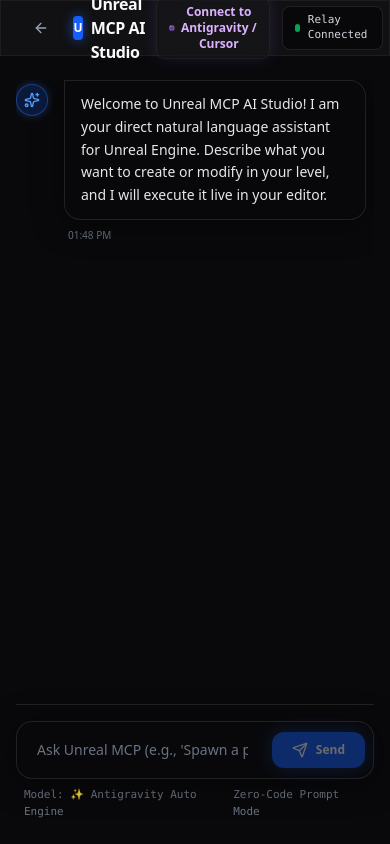
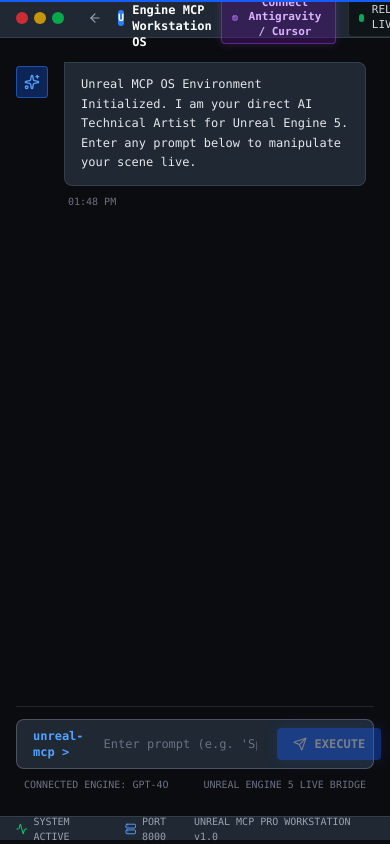
Before and after one commit to Jeevant010/UnrealMCP_UI, a Next.js app in the folder unrealui/: page /ide in a window 390 px wide. Built offline with nearby package versions, Linux system fonts and the light colour scheme.

Commit message:
feat: create Unreal Engine MCP workstation interface with live relay and IDE integration

```diff
--- a/unrealui/src/app/ide/page.tsx
+++ b/unrealui/src/app/ide/page.tsx
@@ -5,7 +5,8 @@
 import {
   Settings, ArrowLeft, Loader2, Send, Sparkles,
   Terminal, CheckCircle2, AlertCircle, Bot, User,
-  ChevronDown, ChevronUp, Copy, Check, Cpu, ShieldCheck
+  ChevronDown, ChevronUp, Copy, Check, Cpu, ShieldCheck,
+  Maximize2, Minus, X, Activity, Server, Radio
 } from "lucide-react";
 
 interface Message {
@@ -26,7 +27,7 @@
   const [showAntigravityModal, setShowAntigravityModal] = useState(false);
   const [ngrokUrl, setNgrokUrl] = useState("http://localhost:8000/sse");
   const [apiKey, setApiKey] = useState("");
-  const [selectedModel, setSelectedModel] = useState("antigravity-auto");
+  const [selectedModel, setSelectedModel] = useState("gpt-4o");
   const [prompt, setPrompt] = useState("");
   const [isProcessing, setIsProcessing] = useState(false);
   const [expandedTools, setExpandedTools] = useState<Record<string, boolean>>({});
@@ -36,7 +37,7 @@
     {
       id: "1",
       sender: "assistant",
-      text: "Welcome to Unreal MCP AI Studio! I am your direct natural language assistant for Unreal Engine. Describe what you want to create or modify in your level, and I will execute it live in your editor.",
+      text: "Unreal MCP OS Environment Initialized. I am your direct AI Technical Artist for Unreal Engine 5. Enter any prompt below to manipulate your scene live.",
       timestamp: new Date().toLocaleTimeString([], { hour: '2-digit', minute: '2-digit' })
     }
   ]);
@@ -91,17 +92,16 @@
     setIsProcessing(true);
     const assistantMsgId = (Date.now() + 1).toString();
 
-    // Add assistant thinking message with tool badge
     setMessages(prev => [
       ...prev,
       {
         id: assistantMsgId,
         sender: "assistant",
-        text: "Understanding prompt & orchestrating Unreal Engine scene...",
+        text: `Processing prompt via ${selectedModel.toUpperCase()}...`,
         timestamp: new Date().toLocaleTimeString([], { hour: '2-digit', minute: '2-digit' }),
         toolCall: {
           name: "execute_python_in_editor",
-          script: "# Executing instruction inside Unreal Engine...",
+          script: "# Generating & executing Python script in Unreal Engine...",
           status: "running"
         }
       }
@@ -114,6 +114,7 @@
         body: JSON.stringify({
           url: ngrokUrl,
           prompt: userPromptText,
+          apiKey: apiKey,
           model: selectedModel
         })
       });
@@ -126,7 +127,7 @@
             msg.id === assistantMsgId
               ? {
                   ...msg,
-                  text: `Successfully executed your request in Unreal Engine!`,
+                  text: data.explanation || "Successfully executed your request in Unreal Engine!",
                   toolCall: {
                     name: "execute_python_in_editor",
                     script: data.executedScript || `# Prompt: ${userPromptText}`,
@@ -143,10 +144,10 @@
             msg.id === assistantMsgId
               ? {
                   ...msg,
-                  text: `❌ Could not complete request in Unreal Engine. Please check your connection.`,
+                  text: `❌ Could not complete request in Unreal Engine. Please check connection.`,
                   toolCall: {
                     name: "execute_python_in_editor",
-                    script: "# Attempted execution",
+                    script: data.executedScript || "# Attempted script",
                     output: data.error,
                     status: "error"
                   }
@@ -161,7 +162,7 @@
           msg.id === assistantMsgId
             ? {
                 ...msg,
-                text: `❌ Connection Error: Ensure UnrealMCP_Relay.exe and Ngrok are running.`,
+                text: `❌ Relay Error: Ensure UnrealMCP_Relay.exe and Ngrok are active.`,
                 toolCall: {
                   name: "execute_python_in_editor",
                   script: "# Network failure",
@@ -178,60 +179,74 @@
   };
 
   return (
-    <div className="h-screen flex flex-col bg-[#09090b] text-foreground overflow-hidden font-sans">
+    <div className="h-screen flex flex-col bg-[#0b0c10] text-[#c5c6c7] overflow-hidden font-mono border-t-2 border-blue-600 select-none">
 
-      {/* Top Navbar */}
-      <header className="h-14 flex justify-between items-center px-6 border-b border-white/10 glass sticky top-0 z-20">
-        <div className="flex items-center gap-4">
-          <Link href="/" className="p-2 hover:bg-white/10 rounded-lg text-gray-400 hover:text-white transition-colors">
-            <ArrowLeft className="w-4 h-4" />
+      {/* Ubuntu / Enterprise OS Title Bar */}
+      <header className="h-10 flex justify-between items-center px-4 bg-[#1f2833] border-b border-white/10 text-xs z-20">
+        <div className="flex items-center gap-3">
+          {/* OS Window Controls */}
+          <div className="flex items-center gap-1.5 mr-2">
+            <div className="w-3 h-3 rounded-full bg-red-500/80 hover:bg-red-500 cursor-pointer transition-colors" />
+            <div className="w-3 h-3 rounded-full bg-yellow-500/80 hover:bg-yellow-500 cursor-pointer transition-colors" />
+            <div className="w-3 h-3 rounded-full bg-green-500/80 hover:bg-green-500 cursor-pointer transition-colors" />
+          </div>
+
+          <Link href="/" className="p-1 hover:bg-white/10 rounded text-gray-400 hover:text-white transition-colors">
+            <ArrowLeft className="w-3.5 h-3.5" />
           </Link>
-          <div className="font-bold text-base tracking-tight flex items-center gap-2">
-            <div className="w-6 h-6 rounded bg-blue-600 flex items-center justify-center font-extrabold text-white text-xs shadow-[0_0_12px_rgba(37,99,235,0.6)]">
+
+          <div className="font-semibold flex items-center gap-2 text-white">
+            <div className="w-4 h-4 rounded bg-blue-500 flex items-center justify-center font-black text-[10px] text-white">
               U
             </div>
-            <span>Unreal MCP AI Studio</span>
+            <span>Unreal Engine MCP Workstation OS</span>
           </div>
         </div>
 
         <div className="flex items-center gap-3">
+          {/* Active Model Pill */}
+          <div className="hidden sm:flex items-center gap-1.5 bg-black/40 border border-blue-500/30 px-2.5 py-1 rounded text-[11px] text-blue-400">
+            <Radio className="w-3 h-3 animate-pulse text-blue-400" />
+            <span>MODEL: {selectedModel.toUpperCase()}</span>
+          </div>
+
           {/* Antigravity Integration Button */}
           <button
             onClick={() => setShowAntigravityModal(true)}
-            className="px-3 py-1.5 rounded-lg glass hover:bg-white/10 text-xs font-semibold text-purple-300 border border-purple-500/30 flex items-center gap-1.5 transition-all shadow-[0_0_15px_rgba(168,85,247,0.15)]"
+            className="px-2.5 py-1 rounded bg-purple-900/40 hover:bg-purple-800/60 text-[11px] font-semibold text-purple-300 border border-purple-500/40 flex items-center gap-1.5 transition-all shadow-[0_0_10px_rgba(168,85,247,0.2)]"
           >
             <Cpu className="w-3.5 h-3.5 text-purple-400" />
-            <span>Connect to Antigravity / Cursor</span>
+            <span>Connect Antigravity / Cursor</span>
           </button>
 
           {/* Connection Status Indicator */}
-          <div className="flex items-center gap-2 bg-black/50 border border-white/10 px-3 py-1.5 rounded-lg text-xs">
+          <div className="flex items-center gap-2 bg-black/50 border border-white/10 px-2.5 py-1 rounded text-[11px]">
             <span className={`w-2 h-2 rounded-full ${ngrokUrl ? "bg-green-400 animate-pulse" : "bg-yellow-500"}`} />
-            <span className="text-gray-300 font-mono text-[11px]">
-              {ngrokUrl ? "Relay Connected" : "No Tunnel"}
+            <span className="text-gray-300">
+              {ngrokUrl ? "RELAY LIVE" : "OFFLINE"}
             </span>
           </div>
 
-          {/* Settings Button */}
+          {/* Settings Toggle */}
           <button
             onClick={() => setShowSettings(!showSettings)}
-            className={`p-2 rounded-lg transition-colors ${
-              showSettings ? "bg-white/15 text-white" : "text-gray-400 hover:bg-white/10 hover:text-white"
+            className={`p-1.5 rounded transition-colors ${
+              showSettings ? "bg-white/20 text-white" : "text-gray-400 hover:bg-white/10 hover:text-white"
             }`}
-            title="Settings"
+            title="System Settings"
           >
-            <Settings className="w-4 h-4" />
+            <Settings className="w-3.5 h-3.5" />
           </button>
         </div>
       </header>
 
       {/* Antigravity / Cursor Integration Modal */}
       {showAntigravityModal && (
-        <div className="fixed inset-0 bg-black/80 backdrop-blur-md flex items-center justify-center z-50 p-4">
-          <div className="glass-panel border border-white/15 rounded-2xl max-w-xl w-full p-6 shadow-2xl relative">
+        <div className="fixed inset-0 bg-black/80 backdrop-blur-sm flex items-center justify-center z-50 p-4">
+          <div className="bg-[#1f2833] border border-white/15 rounded-xl max-w-xl w-full p-6 shadow-2xl relative text-sans">
             <div className="flex justify-between items-center mb-4 border-b border-white/10 pb-3">
-              <h3 className="text-lg font-bold flex items-center gap-2 text-white">
-                <Cpu className="w-5 h-5 text-purple-400" /> Connect to Antigravity, Claude or Cursor
+              <h3 className="text-base font-bold flex items-center gap-2 text-white">
+                <Cpu className="w-5 h-5 text-purple-400" /> Antigravity & IDE Integration Setup
               </h3>
               <button
                 onClick={() => setShowAntigravityModal(false)}
@@ -242,13 +257,13 @@
             </div>
 
             <p className="text-xs text-gray-300 leading-relaxed mb-4">
-              To use Unreal MCP inside <strong>Antigravity</strong>, <strong>Claude Desktop</strong>, or <strong>Cursor IDE</strong>, simply add this configuration block to your tool settings:
+              To use this Unreal Engine MCP directly inside <strong>Antigravity</strong>, <strong>Claude Desktop</strong>, or <strong>Cursor IDE</strong>, add this JSON configuration:
             </p>
 
-            <div className="bg-black/90 p-4 rounded-xl border border-white/10 font-mono text-xs text-purple-300 relative mb-4">
+            <div className="bg-black/90 p-4 rounded-lg border border-white/10 font-mono text-xs text-purple-300 relative mb-4">
               <button
                 onClick={copyAntigravityConfig}
-                className="absolute top-3 right-3 p-1.5 rounded-md bg-white/10 hover:bg-white/20 text-gray-300 transition-colors flex items-center gap-1 text-[11px]"
+                className="absolute top-3 right-3 p-1.5 rounded bg-white/10 hover:bg-white/20 text-gray-300 transition-colors flex items-center gap-1 text-[11px]"
               >
                 {copiedConfig ? <Check className="w-3.5 h-3.5 text-green-400" /> : <Copy className="w-3.5 h-3.5" />}
                 {copiedConfig ? "Copied!" : "Copy JSON"}
@@ -264,13 +279,13 @@
             </div>
 
             <div className="text-xs text-gray-400 space-y-2 mb-6">
-              <p>📍 <strong>Antigravity / Claude Desktop Path</strong>: <code>%APPDATA%/Claude/claude_desktop_config.json</code></p>
+              <p>📍 <strong>Antigravity / Claude Config Path</strong>: <code>%APPDATA%/Claude/claude_desktop_config.json</code></p>
               <p>📍 <strong>Cursor IDE</strong>: Settings → Features → MCP → Add Server (Type: <code>command</code>)</p>
             </div>
 
             <button
               onClick={() => setShowAntigravityModal(false)}
-              className="w-full py-2.5 bg-blue-600 hover:bg-blue-500 rounded-xl text-xs font-bold transition-all shadow-[0_0_15px_rgba(37,99,235,0.4)]"
+              className="w-full py-2 bg-blue-600 hover:bg-blue-500 text-white rounded font-bold text-xs transition-all shadow-[0_0_15px_rgba(37,99,235,0.4)]"
             >
               Done
             </button>
@@ -278,55 +293,68 @@
         </div>
       )}
 
-      {/* Main Workspace Layout */}
+      {/* Main OS Workstation Body */}
       <div className="flex-1 flex overflow-hidden relative">
 
-        {/* Settings Panel */}
+        {/* System Settings Drawer */}
         {showSettings && (
-          <div className="absolute inset-y-0 right-0 w-80 glass-panel border-l border-white/15 p-6 z-30 shadow-2xl flex flex-col gap-6">
+          <div className="absolute inset-y-0 right-0 w-80 bg-[#1f2833] border-l border-white/15 p-6 z-30 shadow-2xl flex flex-col gap-6 text-sans">
             <div>
-              <h3 className="text-base font-bold mb-1 flex items-center gap-2">
-                <Settings className="w-4 h-4 text-blue-400" /> Connection Settings
+              <h3 className="text-sm font-bold mb-1 flex items-center gap-2 text-white">
+                <Settings className="w-4 h-4 text-blue-400" /> System & Model Settings
               </h3>
-              <p className="text-xs text-gray-400">Configure your local tunnel endpoint.</p>
+              <p className="text-xs text-gray-400">Configure LLM keys & Relay endpoints.</p>
             </div>
 
             <div className="flex flex-col gap-2">
-              <label className="text-xs font-medium text-gray-300">Ngrok / Local Tunnel SSE URL</label>
+              <label className="text-xs font-medium text-gray-300">Ngrok / SSE Endpoint URL</label>
               <input
                 type="text"
                 placeholder="https://xxxx.ngrok.app/sse"
                 value={ngrokUrl}
                 onChange={e => setNgrokUrl(e.target.value)}
-                className="w-full bg-black/60 border border-white/15 rounded-lg px-3 py-2 text-xs font-mono focus:outline-none focus:border-blue-500"
+                className="w-full bg-black/70 border border-white/15 rounded px-3 py-2 text-xs font-mono focus:outline-none focus:border-blue-500 text-white"
               />
-              <p className="text-[10px] text-gray-500">The URL shown in your running <code>UnrealMCP_Relay.exe</code> window.</p>
+              <p className="text-[10px] text-gray-500">The SSE tunnel URL generated by <code>UnrealMCP_Relay.exe</code>.</p>
             </div>
 
             <div className="flex flex-col gap-2">
-              <label className="text-xs font-medium text-gray-300">Model Engine</label>
+              <label className="text-xs font-medium text-gray-300">AI Model Provider</label>
               <select
                 value={selectedModel}
                 onChange={e => setSelectedModel(e.target.value)}
-                className="w-full bg-black/60 border border-white/15 rounded-lg px-3 py-2 text-xs focus:outline-none focus:border-blue-500 text-gray-200"
+                className="w-full bg-black/70 border border-white/15 rounded px-3 py-2 text-xs focus:outline-none focus:border-blue-500 text-white"
               >
-                <option value="antigravity-auto">✨ Antigravity Auto Engine (Recommended)</option>
-                <option value="gpt-4o">OpenAI GPT-4o</option>
+                <option value="gpt-4o">OpenAI GPT-4o (Default Connected)</option>
+                <option value="gpt-4o-mini">OpenAI GPT-4o Mini (Fast)</option>
                 <option value="claude-3-5-sonnet">Claude 3.5 Sonnet</option>
+                <option value="groq-llama">Groq Llama 3.3 70B (Ultra Fast)</option>
               </select>
+            </div>
+
+            <div className="flex flex-col gap-2">
+              <label className="text-xs font-medium text-gray-300">OpenAI / Groq API Key (Optional)</label>
+              <input
+                type="password"
+                placeholder="sk-... or gsk-..."
+                value={apiKey}
+                onChange={e => setApiKey(e.target.value)}
+                className="w-full bg-black/70 border border-white/15 rounded px-3 py-2 text-xs font-mono focus:outline-none focus:border-blue-500 text-white"
+              />
+              <p className="text-[10px] text-gray-500">Passes directly to LLM endpoint. Leave empty to use system default engine.</p>
             </div>
 
             <button
               onClick={() => setShowSettings(false)}
-              className="mt-auto w-full py-2 bg-blue-600 hover:bg-blue-500 rounded-lg text-xs font-bold transition-all"
+              className="mt-auto w-full py-2 bg-blue-600 hover:bg-blue-500 rounded text-xs font-bold text-white transition-all"
             >
-              Save Settings
+              Apply Settings
             </button>
           </div>
         )}
 
-        {/* Chat Feed */}
-        <div className="flex-1 flex flex-col max-w-3xl mx-auto w-full px-4 py-6">
+        {/* Central Terminal / Chat Stream */}
+        <div className="flex-1 flex flex-col max-w-4xl mx-auto w-full px-4 py-6">
           <div className="flex-1 overflow-y-auto space-y-6 pr-2">
             {messages.map(msg => (
               <div
@@ -334,46 +362,60 @@
                 className={`flex gap-4 ${msg.sender === "user" ? "justify-end" : "justify-start"}`}
               >
                 {msg.sender === "assistant" && (
-                  <div className="w-8 h-8 rounded-full bg-blue-600/20 border border-blue-500/40 flex items-center justify-center text-blue-400 shrink-0 mt-1 shadow-[0_0_10px_rgba(59,130,246,0.3)]">
+                  <div className="w-8 h-8 rounded bg-blue-600/30 border border-blue-500/50 flex items-center justify-center text-blue-400 shrink-0 mt-1">
                     <Sparkles className="w-4 h-4" />
                   </div>
                 )}
 
-                <div className={`max-w-xl flex flex-col gap-2 ${msg.sender === "user" ? "items-end" : "items-start"}`}>
+                <div className={`max-w-2xl flex flex-col gap-2 ${msg.sender === "user" ? "items-end" : "items-start"}`}>
 
-                  {/* Message Bubble */}
+                  {/* Text Bubble */}
                   <div
-                    className={`px-4 py-3 rounded-2xl text-sm leading-relaxed ${
+                    className={`px-4 py-3 rounded-lg text-xs leading-relaxed ${
                       msg.sender === "user"
                         ? "bg-blue-600 text-white font-medium rounded-tr-none shadow-[0_0_15px_rgba(37,99,235,0.3)]"
-                        : "glass-panel border border-white/10 text-gray-200 rounded-tl-none"
+                        : "bg-[#1f2833] border border-white/10 text-gray-200 rounded-tl-none"
                     }`}
                   >
                     {msg.text}
                   </div>
 
-                  {/* Clean Tool Execution Badge */}
+                  {/* Clean OS Tool Execution Badge */}
                   {msg.toolCall && (
-                    <div className="w-full glass rounded-xl border border-white/10 overflow-hidden text-xs mt-1">
-                      <div className="px-3.5 py-2.5 bg-black/40 flex items-center justify-between">
-                        <div className="flex items-center gap-2 font-mono text-xs">
+                    <div className="w-full bg-[#151c24] rounded border border-white/10 overflow-hidden text-xs mt-1">
+                      <div className="px-3.5 py-2 bg-black/40 flex items-center justify-between">
+                        <div className="flex items-center gap-2 font-mono text-[11px]">
                           {msg.toolCall.status === "running" && <Loader2 className="w-3.5 h-3.5 text-yellow-400 animate-spin" />}
                           {msg.toolCall.status === "success" && <CheckCircle2 className="w-3.5 h-3.5 text-green-400" />}
                           {msg.toolCall.status === "error" && <AlertCircle className="w-3.5 h-3.5 text-red-400" />}
-                          <span className="text-gray-200 font-medium">⚡ Executing Unreal Engine Command</span>
+                          <span className="text-gray-300 font-bold">⚡ EXECUTING: {msg.toolCall.name}</span>
                         </div>
                         <button
                           onClick={() => toggleToolExpand(msg.id)}
-                          className="text-[11px] text-gray-400 hover:text-white flex items-center gap-1 font-mono"
+                          className="text-[10px] text-blue-400 hover:underline flex items-center gap-1 font-mono"
                         >
-                          {expandedTools[msg.id] ? "Hide Output" : "View Output"}
-                          {expandedTools[msg.id] ? <ChevronUp className="w-3 h-3" /> : <ChevronDown className="w-3 h-3" />}
+                          {expandedTools[msg.id] ? "[Hide Payload]" : "[Inspect Code & Log]"}
                         </button>
                       </div>
 
-                      {expandedTools[msg.id] && msg.toolCall.output && (
-                        <div className="p-3 bg-black/90 font-mono text-[11px] border-t border-white/10 text-green-400 overflow-x-auto whitespace-pre-wrap">
-                          {msg.toolCall.output}
+                      {expandedTools[msg.id] && (
+                        <div className="p-3 bg-black/90 font-mono text-[11px] border-t border-white/10 space-y-2">
+                          {msg.toolCall.script && (
+                            <div>
+                              <div className="text-[10px] text-gray-500 uppercase tracking-wider mb-1">Generated Python:</div>
+                              <pre className="p-2 bg-black rounded text-blue-300 text-[10px] overflow-x-auto whitespace-pre-wrap">
+                                {msg.toolCall.script}
+                              </pre>
+                            </div>
+                          )}
+                          {msg.toolCall.output && (
+                            <div>
+                              <div className="text-[10px] text-gray-500 uppercase tracking-wider mb-1">Unreal Engine Stdout:</div>
+                              <pre className="p-2 bg-black rounded text-green-400 text-[10px] overflow-x-auto whitespace-pre-wrap">
+                                {msg.toolCall.output}
+                              </pre>
+                            </div>
+                          )}
                         </div>
                       )}
                     </div>
@@ -383,7 +425,7 @@
                 </div>
 
                 {msg.sender === "user" && (
-                  <div className="w-8 h-8 rounded-full bg-white/10 border border-white/15 flex items-center justify-center text-gray-300 shrink-0 mt-1">
+                  <div className="w-8 h-8 rounded bg-white/10 border border-white/15 flex items-center justify-center text-gray-300 shrink-0 mt-1">
                     <User className="w-4 h-4" />
                   </div>
                 )}
@@ -392,34 +434,46 @@
             <div ref={chatEndRef} />
           </div>
 
-          {/* Bottom Prompt Bar */}
-          <div className="mt-4 pt-4 border-t border-white/10">
-            <div className="relative glass-panel rounded-2xl border border-white/20 focus-within:border-blue-500/60 transition-all p-2 flex items-center gap-3 shadow-2xl">
+          {/* Bottom OS Command Prompt Bar */}
+          <div className="mt-4 pt-3 border-t border-white/10">
+            <div className="relative bg-[#1f2833] rounded-lg border border-white/20 focus-within:border-blue-500/80 transition-all p-2 flex items-center gap-3">
+              <span className="text-blue-400 text-xs font-bold pl-2">unreal-mcp &gt;</span>
               <input
                 type="text"
                 value={prompt}
                 onChange={e => setPrompt(e.target.value)}
                 onKeyDown={e => e.key === "Enter" && handleSendPrompt()}
-                placeholder="Ask Unreal MCP (e.g., 'Spawn a point light at 0,0,200' or 'Set directional light color to blue')..."
-                className="flex-1 bg-transparent px-3 py-2.5 text-sm text-gray-100 placeholder-gray-500 focus:outline-none"
+                placeholder="Enter prompt (e.g. 'Spawn 3 point lights in a row' or 'Create a CineCameraActor')..."
+                className="flex-1 bg-transparent px-2 py-2 text-xs text-white placeholder-gray-500 focus:outline-none font-mono"
               />
               <button
                 onClick={handleSendPrompt}
                 disabled={isProcessing || !prompt.trim()}
-                className="px-5 py-2.5 bg-blue-600 hover:bg-blue-500 disabled:opacity-40 text-white rounded-xl font-bold text-xs flex items-center gap-2 transition-all shadow-[0_0_20px_rgba(37,99,235,0.5)]"
+                className="px-4 py-2 bg-blue-600 hover:bg-blue-500 disabled:opacity-40 text-white rounded font-bold text-xs flex items-center gap-2 transition-all shadow-[0_0_15px_rgba(37,99,235,0.4)]"
               >
-                {isProcessing ? <Loader2 className="w-4 h-4 animate-spin" /> : <Send className="w-4 h-4" />}
-                <span>Send</span>
+                {isProcessing ? <Loader2 className="w-3.5 h-3.5 animate-spin" /> : <Send className="w-3.5 h-3.5" />}
+                <span>EXECUTE</span>
               </button>
             </div>
-            <div className="flex justify-between items-center px-2 mt-2 text-[11px] text-gray-500 font-mono">
-              <span>Model: ✨ Antigravity Auto Engine</span>
-              <span>Zero-Code Prompt Mode</span>
+            <div className="flex justify-between items-center px-2 mt-2 text-[10px] text-gray-500 font-mono">
+              <span>CONNECTED ENGINE: {selectedModel.toUpperCase()}</span>
+              <span>UNREAL ENGINE 5 LIVE BRIDGE</span>
             </div>
           </div>
         </div>
 
       </div>
+
+      {/* OS Bottom Status Bar */}
+      <footer className="h-6 bg-[#1f2833] border-t border-white/10 px-4 flex justify-between items-center text-[10px] text-gray-400">
+        <div className="flex items-center gap-4">
+          <span className="flex items-center gap-1.5"><Activity className="w-3 h-3 text-green-400" /> SYSTEM ACTIVE</span>
+          <span className="flex items-center gap-1.5"><Server className="w-3 h-3 text-blue-400" /> PORT 8000</span>
+        </div>
+        <div>
+          <span>UNREAL MCP PRO WORKSTATION v1.0</span>
+        </div>
+      </footer>
     </div>
   );
 }
```
